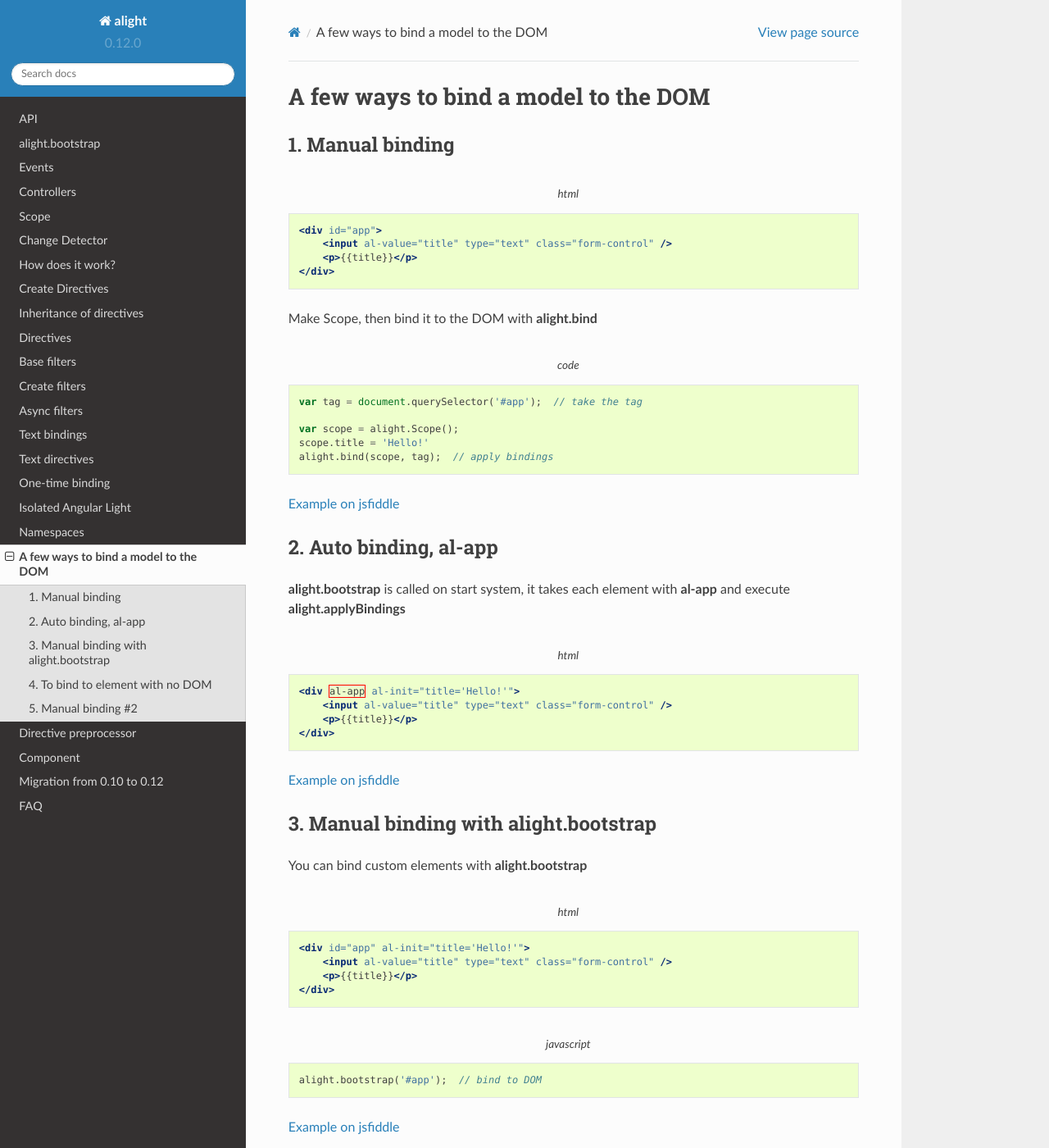
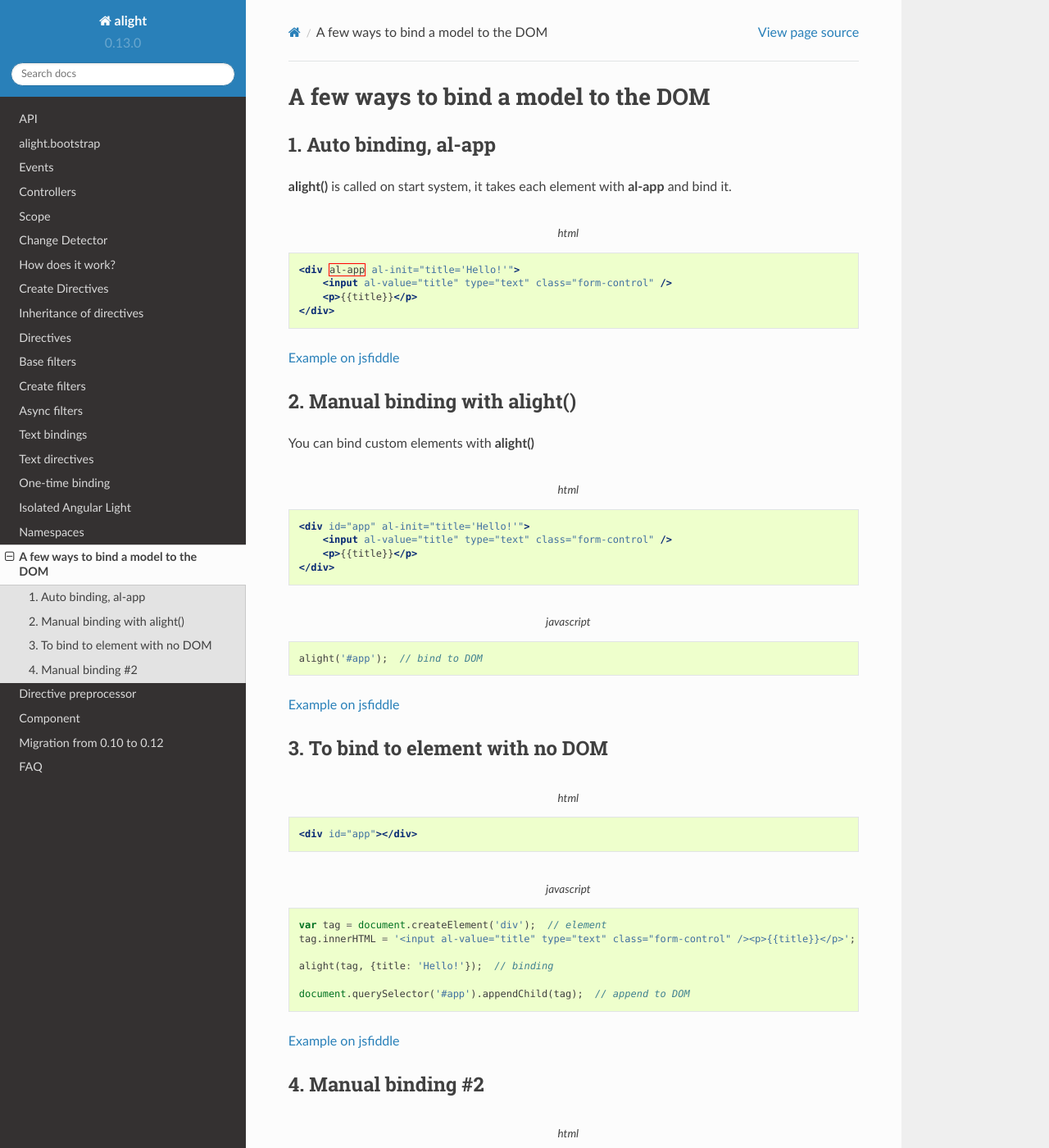
Before and after one commit to lega911/alight_docs, a Sphinx documentation site: the page built from docs/source/binding_to_dom.rst, in a window 1280 px wide and 1400 px high. Shown: the whole window at 82% size. Built offline with Sphinx 7.4.7 and the Read the Docs theme 2.0.0, drawn with Linux system fonts in a browser that asks for light colours; comment, search, counter and statistics services are not loaded; some of the changed text lies outside the part shown.

Commit message:
fix ways to binding

```diff
--- a/docs/source/binding_to_dom.rst
+++ b/docs/source/binding_to_dom.rst
@@ -1,34 +1,10 @@
 A few ways to bind a model to the DOM
 =====================================
 
-1. Manual binding
---------------------------------
-
-.. code-block:: xml
-    :caption: html
-
-    <div id="app">
-        <input al-value="title" type="text" class="form-control" />
-        <p>{{title}}</p>
-    </div>
-
-Make Scope, then bind it to the DOM with **alight.bind**
-
-.. code-block:: javascript
-    :caption: code
-
-    var tag = document.querySelector('#app');  // take the tag
-
-    var scope = alight.Scope();
-    scope.title = 'Hello!'
-    alight.bind(scope, tag);  // apply bindings
-
-`Example on jsfiddle <http://jsfiddle.net/lega911/D9t5F/>`_
-
-2. Auto binding, al-app
+1. Auto binding, al-app
 -----------------------
 
-**alight.bootstrap** is called on start system, it takes each element with **al-app** and execute **alight.applyBindings**
+**alight()** is called on start system, it takes each element with **al-app** and bind it.
 
 .. code-block:: xml
     :caption: html
@@ -38,13 +14,14 @@
         <p>{{title}}</p>
     </div>
 
+
 `Example on jsfiddle <http://jsfiddle.net/lega911/ASqeG/>`_
 
 
-3. Manual binding with alight.bootstrap
+2. Manual binding with alight()
 ---------------------------------------
 
-You can bind custom elements with **alight.bootstrap**
+You can bind custom elements with **alight()**
 
 .. code-block:: xml
     :caption: html
@@ -58,12 +35,12 @@
 .. code-block:: javascript
     :caption: javascript
 
-    alight.bootstrap('#app');  // bind to DOM
+    alight('#app');  // bind to DOM
 
-`Example on jsfiddle <http://jsfiddle.net/lega911/kDp6X/>`_
+`Example on jsfiddle <https://jsfiddle.net/lega911/yrpyL2cj/>`_
 
 
-4. To bind to element with no DOM
+3. To bind to element with no DOM
 ---------------------------------
 
 .. code-block:: xml
@@ -74,21 +51,19 @@
 .. code-block:: javascript
     :caption: javascript
 
-    var tag = document.createElement('div');  // make an element
-    // set up template
-    tag.innerHTML = '<input al-value="title" type="text" class="form-control" /><p>{{title}}</p>';
+    var tag = document.createElement('div');  // element
+    tag.innerHTML = '<input al-value="title" type="text" class="form-control" /><p>{{title}}</p>';  // template
 
-    alight.bootstrap(tag, {
-        title: 'Hello!'
-    })
+    alight(tag, {title: 'Hello!'});  // binding
 
     document.querySelector('#app').appendChild(tag);  // append to DOM
 
-`Example on jsfiddle <http://jsfiddle.net/lega911/4MKP5/>`_
+`Example on jsfiddle <https://jsfiddle.net/lega911/c4dav854/>`_
 
 
-5. Manual binding #2
+4. Manual binding #2
 --------------------
+
 
 .. code-block:: xml
     :caption: html
@@ -96,20 +71,23 @@
     <div id="app">
         <input al-value="name" type="text" />
         {{name}} <br/>
-        <button al-click="click()">Set Hello</button>
+        <button @click="click()">Set Hello</button>
     </div>
+
 
 .. code-block:: javascript
     :caption: javascript
 
-    alight.bootstrap('#app', {
-        name: 'Some text'
+    var data = {
+        name: 'Some text',
         click: function() {
-            this.name = 'Hello'
+            data.name = 'Hello';
         }
-    });
+    };
 
-`Example on jsfiddle <http://jsfiddle.net/lega911/x04sxwme/>`_
+    alight('#app', data);
+
+`Example on jsfiddle <https://jsfiddle.net/lega911/ax4srp5k/>`_
 
 .. raw:: html
    :file: discus.html
--- a/docs/source/conf.py
+++ b/docs/source/conf.py
@@ -56,9 +56,9 @@
 # built documents.
 #
 # The short X.Y version.
-version = '0.12.0'
+version = '0.13.0'
 # The full version, including alpha/beta/rc tags.
-release = '0.12.0'
+release = '0.13.0'
 
 # The language for content autogenerated by Sphinx. Refer to documentation
 # for a list of supported languages.
--- a/docs/source/index.rst
+++ b/docs/source/index.rst
@@ -8,6 +8,7 @@
 
 Contents:
 
+* `Alight in 6 steps <docs0.html>`_
 * `How to bind HTML <binding_to_dom.html>`_
 * `How to bind events <events.html>`_
 * `How to bind attributes <directive/attr.html>`_
```
